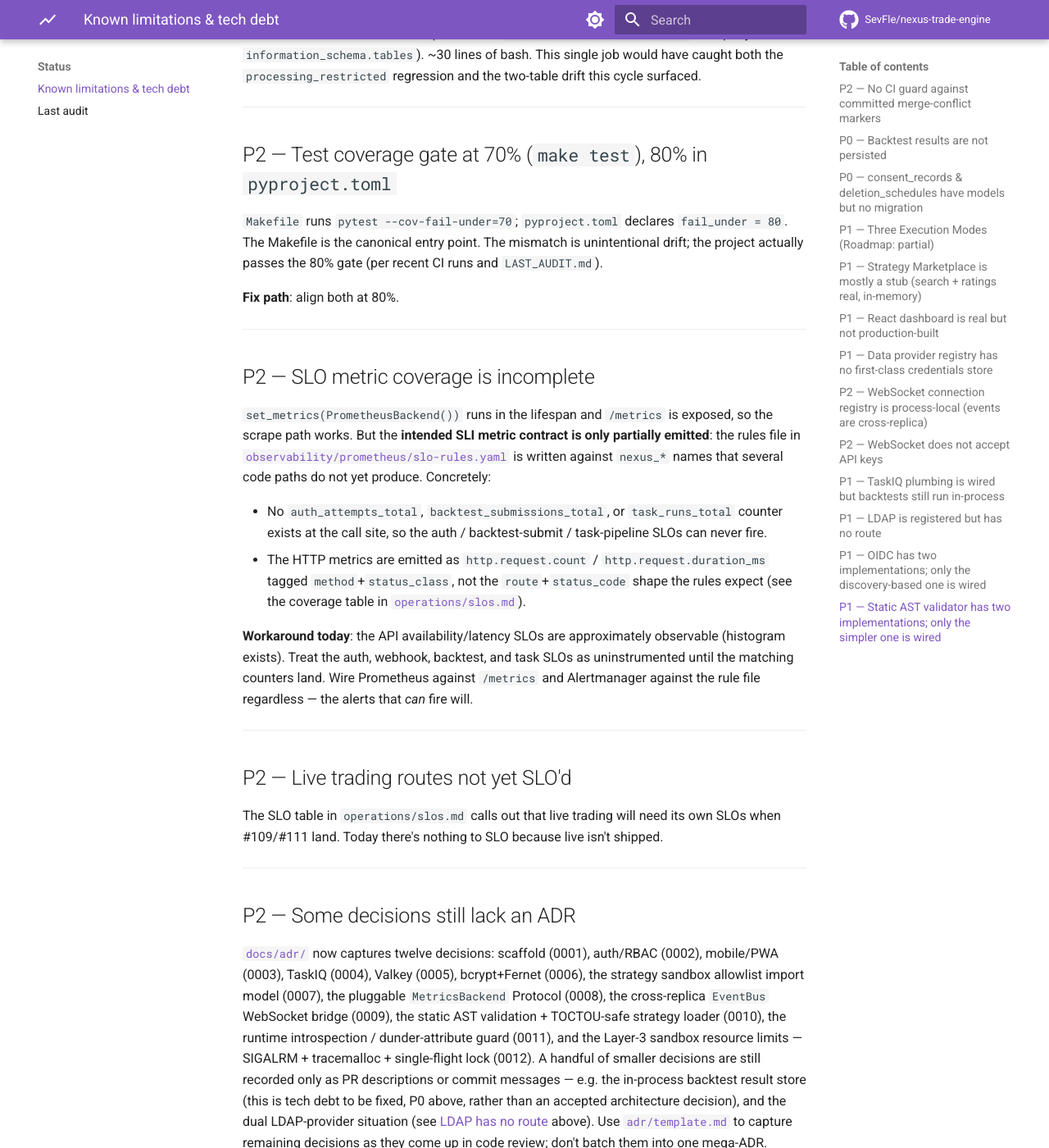
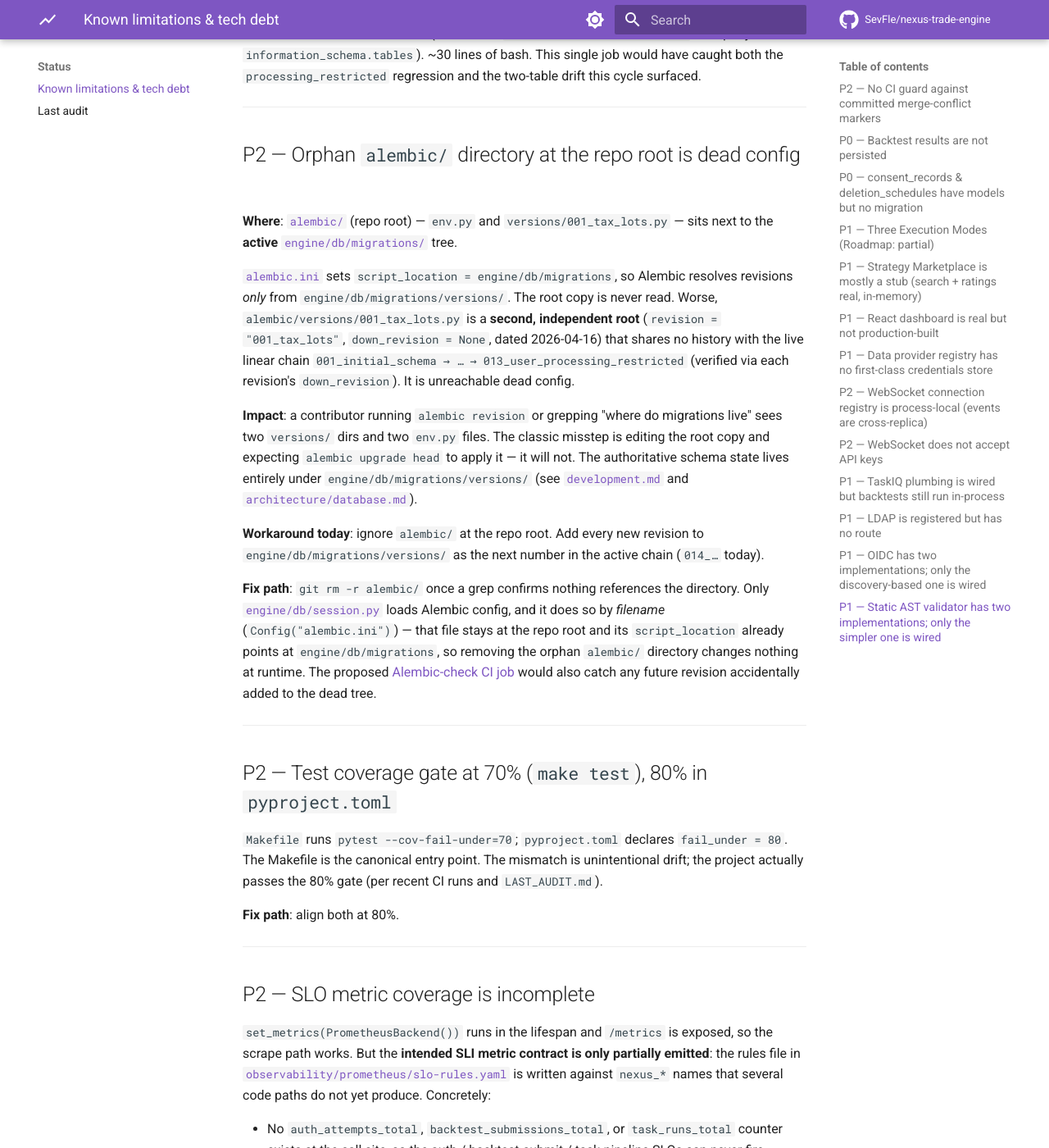
Before and after one commit to SevFle/nexus-trade-engine, an MkDocs documentation site: the page built from docs/known-limitations.md, in a window 1280 px wide and 1400 px high, scrolled down 12462 px. Shown: the whole window at 82% size. Built offline with MkDocs 1.6.1 and Material for MkDocs 9.7.7, drawn with Linux system fonts in a browser that asks for light colours; comment, search, counter and statistics services are not loaded; some of the changed text lies outside the part shown.

```diff
--- a/docs/known-limitations.md
+++ b/docs/known-limitations.md
@@ -634,6 +634,45 @@
 
 ---
 
+<a id="dead-root-alembic-dir"></a>
+## P2 — Orphan `alembic/` directory at the repo root is dead config
+
+**Where**: [`alembic/`](../alembic/) (repo root) — `env.py` and
+`versions/001_tax_lots.py` — sits next to the **active**
+[`engine/db/migrations/`](../engine/db/migrations/) tree.
+
+[`alembic.ini`](../alembic.ini) sets
+`script_location = engine/db/migrations`, so Alembic resolves revisions
+*only* from `engine/db/migrations/versions/`. The root copy is never
+read. Worse, `alembic/versions/001_tax_lots.py` is a **second,
+independent root** (`revision = "001_tax_lots"`, `down_revision = None`,
+dated 2026-04-16) that shares no history with the live linear chain
+`001_initial_schema → … → 013_user_processing_restricted` (verified
+via each revision's `down_revision`). It is unreachable dead config.
+
+**Impact**: a contributor running `alembic revision` or grepping "where
+do migrations live" sees two `versions/` dirs and two `env.py` files.
+The classic misstep is editing the root copy and expecting
+`alembic upgrade head` to apply it — it will not. The authoritative
+schema state lives entirely under `engine/db/migrations/versions/`
+(see [`development.md`](development.md) and
+[`architecture/database.md`](architecture/database.md)).
+
+**Workaround today**: ignore `alembic/` at the repo root. Add every new
+revision to `engine/db/migrations/versions/` as the next number in the
+active chain (`014_…` today).
+
+**Fix path**: `git rm -r alembic/` once a grep confirms nothing
+references the directory. Only [`engine/db/session.py`](../engine/db/session.py)
+loads Alembic config, and it does so by *filename*
+(`Config("alembic.ini")`) — that file stays at the repo root and its
+`script_location` already points at `engine/db/migrations`, so removing
+the orphan `alembic/` directory changes nothing at runtime. The
+proposed [Alembic-check CI job](#no-alembic-check) would also catch any
+future revision accidentally added to the dead tree.
+
+---
+
 ## P2 — Test coverage gate at 70% (`make test`), 80% in `pyproject.toml`
 
 `Makefile` runs `pytest --cov-fail-under=70`; `pyproject.toml`
@@ -680,14 +719,15 @@
 
 ## P2 — Some decisions still lack an ADR
 
-[`docs/adr/`](adr/README.md) now captures twelve decisions: scaffold
+[`docs/adr/`](adr/README.md) now captures thirteen decisions: scaffold
 (0001), auth/RBAC (0002), mobile/PWA (0003), TaskIQ (0004), Valkey
 (0005), bcrypt+Fernet (0006), the strategy sandbox allowlist import
 model (0007), the pluggable `MetricsBackend` Protocol (0008), the
 cross-replica `EventBus` WebSocket bridge (0009), the static AST
 validation + TOCTOU-safe strategy loader (0010), the runtime
-introspection / dunder-attribute guard (0011), and the Layer-3 sandbox
-resource limits — SIGALRM + tracemalloc + single-flight lock (0012).
+introspection / dunder-attribute guard (0011), the Layer-3 sandbox
+resource limits — SIGALRM + tracemalloc + single-flight lock (0012),
+and the legal compliance gate for strategy scoring surfaces (0013).
 A handful of smaller decisions are still recorded only as PR
 descriptions or commit messages — e.g. the in-process backtest result
 store (this is tech debt to be fixed, P0 above, rather than an
```
Also changed, not shown: docs/LAST_AUDIT.md (+4 -4 lines), docs/README.md (+1 -1 lines).
